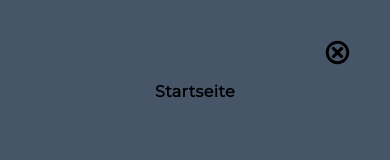
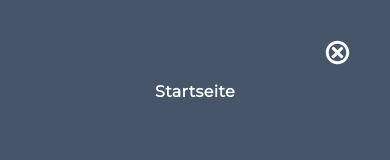
Before and after one commit to rizvan555/My_Portfolio, a React (Create React App) app: page / in a window 390 px wide. Both pictures are taken after a click on the button 334 px from the left and 49 px from the top of the page. Shown: the top 160 px of the page. Built offline with nearby package versions, Linux system fonts and the light colour scheme.

Commit message:
changed structur responsive design and added function

```diff
--- a/src/components/Header.tsx
+++ b/src/components/Header.tsx
@@ -19,7 +19,7 @@ function Header({
     <div>
       <header className="flex items-center z-10 md:bg-[rgba(0,0,0,0.8)] md:justify-between px-10 py-5 border border-b-[#cd69f4] border-x-0 typewrite font-bold md:fixed min-w-full">
         <div
-          className=" font-bold md:text-3xl text-lg mr-16  md:w-[20vw] w-[35vw] text-white md:animate__animated md:animate__jackInTheBox tracking-wide"
+          className="font-bold md:text-3xl text-lg md:mr-16 md:w-[20vw] w-[60vw] text-white md:animate__animated md:animate__jackInTheBox tracking-wide"
           style={{
             animationIterationCount: 'infinite',
             animationDuration: '3s',
@@ -38,7 +38,7 @@ function Header({
           <select
             value={language ? 'DE' : 'EN'}
             onChange={() => setLanguage(!language)}
-            className=" text-slate-500 text-[12px] bg-slate-300 md:w-16 w-14 rounded-full border-[#ce5ef8] px-3 py-1"
+            className=" text-slate-500 text-[12px] bg-slate-300 md:w-16 w-15 rounded-full border-[#ce5ef8] px-3 py-1"
           >
             <option value="DE">DE 🇩🇪</option>
             <option value="EN">EN 🇬🇧</option>
--- a/src/components/Navbar.tsx
+++ b/src/components/Navbar.tsx
@@ -63,7 +63,7 @@ function Navbar({ language, hamburger, setHamburger }: NavbarProps) {
     <ul
       className={`md:flex grid grid-cols-1 md:static absolute top-0 right-0 md:p-0 p-20 md:gap-10 gap-20 text-center typewrite ${
         hamburger ? 'block' : 'hidden'
-      } z-50 leading-0 md:bg-transparent bg-slate-600 w-full md:text-white text-black cursor-pointer md:animate__animated animate__lightSpeedInRight transition-all`}
+      } z-50 leading-0 md:bg-transparent bg-slate-600 w-full md:text-white cursor-pointer md:animate__animated animate__lightSpeedInRight transition-all`}
     >
       <button
         className="absolute top-10 right-10"
--- a/src/pages/experiance.tsx
+++ b/src/pages/experiance.tsx
@@ -30,7 +30,7 @@ function Experience({ language }: ExperienceProps) {
     <div className="bg-[#100c18] text-slate-100  border-t-2">
       <header className="flex justify-start md:py-16 py-6 px-20">
         <h2
-          className="text-center md:text-5xl text-xl md:h-20 h-6 font-bold tracking-wider typewrite md:mb-[2vh] mb-[2px] animate__animated overflow-hidden typewrite"
+          className="text-center md:text-5xl text-xl md:h-20 h-6 font-bold tracking-wider typewrite md:mb-[2vh] mb-[3vh] animate__animated overflow-hidden typewrite"
           style={{ animationDuration: '3s' }}
         >
           {language ? eng.experienceTitle : de.experienceTitle}
--- a/src/pages/footer.tsx
+++ b/src/pages/footer.tsx
@@ -101,7 +101,7 @@ function Footer({ language }: FooterProps) {
 
           <section className="mb-14">
             <a
-              className="border border-[#cd69f4] md:px-3 px-6 md:py-3 py-2 md:w-[20vw] w-[50vw] mt-10 hvr-radial-out text-center"
+              className="border border-[#cd69f4] md:px-3 px-6 md:py-3 py-2 md:w-[20vw] w-[55vw] mt-10 hvr-radial-out text-center"
               style={{ backgroundColor: 'transparent' }}
               download="Lebenslauf.pdf"
               href="/Lebenslauf.pdf"
```
